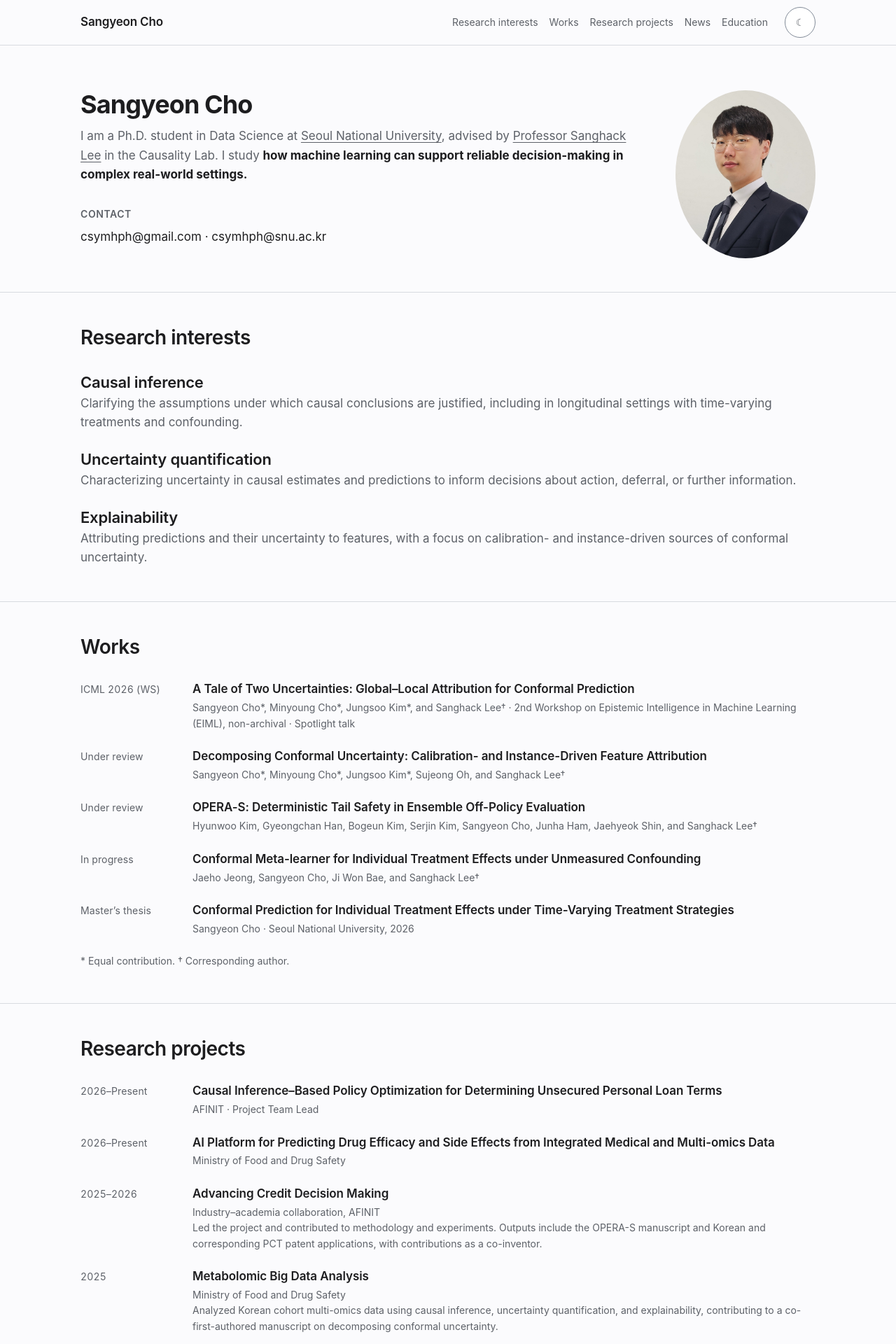
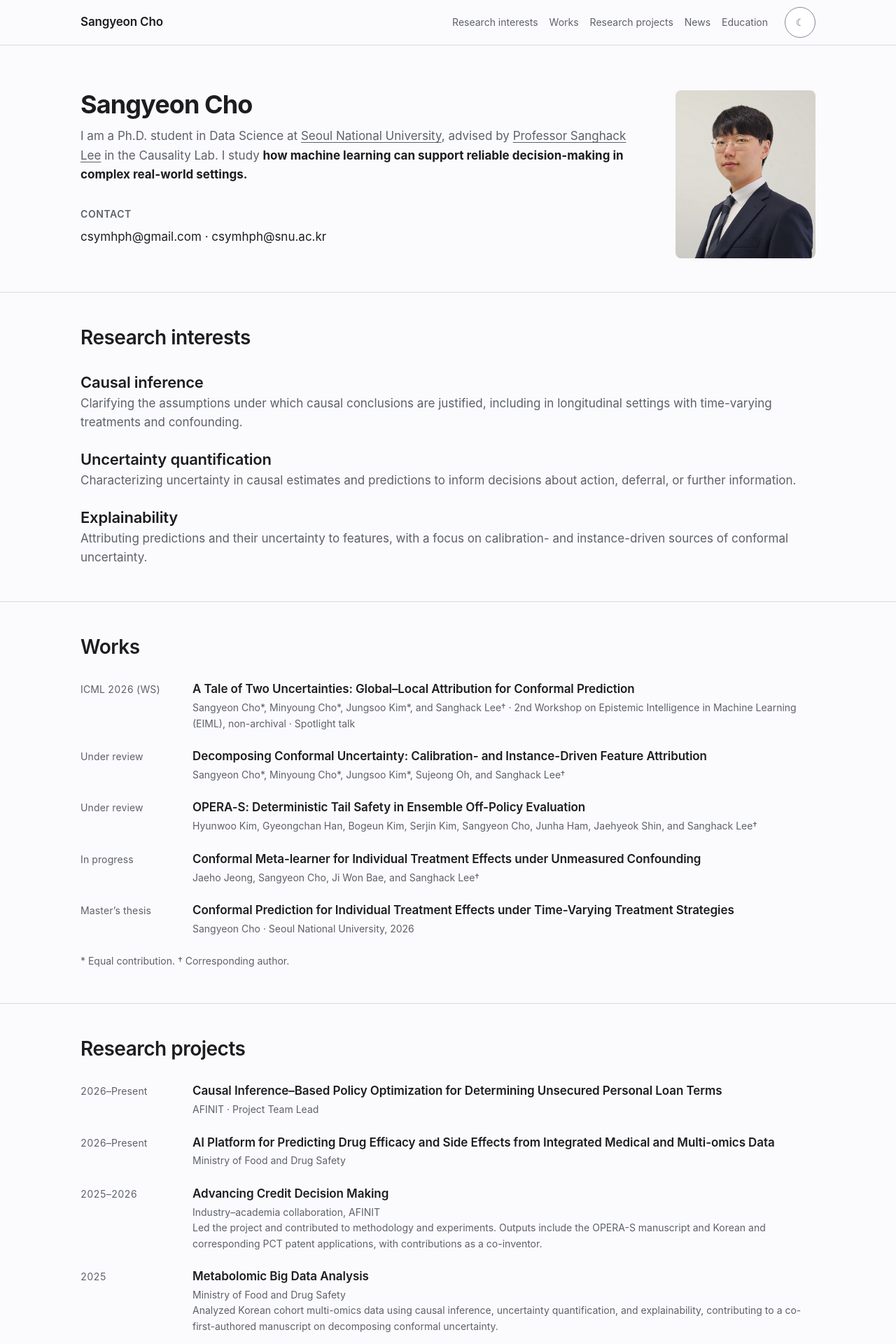
Before and after one commit to csymhph/csymhph.github.io, a Jekyll site: the page built from index.md, in a window 1280 px wide. Shown: the top 1920 px of the page at 70% size. Built offline with Jekyll 4.4.1, drawn with Linux system fonts in a browser that asks for light colours.

Commit message:
Restore the preferred portrait frame after the oval trial.

```diff
--- a/assets/main.scss
+++ b/assets/main.scss
@@ -368,7 +368,7 @@ h3 {
   width: 100%;
   aspect-ratio: 5 / 6;
   display: block;
-  border-radius: 50%;
+  border-radius: var(--radius-sm);
   overflow: hidden;
 }
 
```
